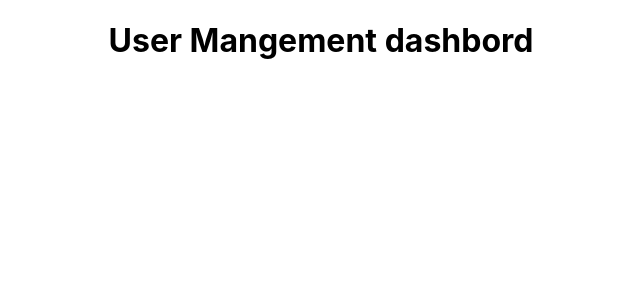
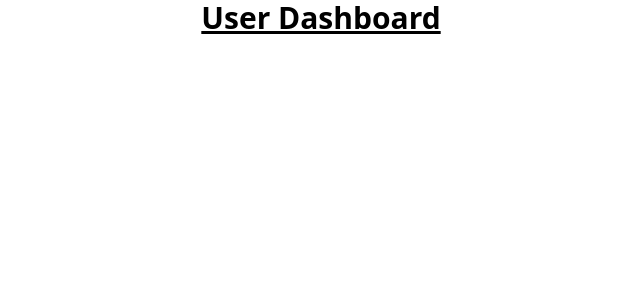
Before and after one commit to AAKANSHA773/react-assignment, a React (Create React App) app: page / in a window 1280 px wide. Shown: the top 300 px of the page, without its empty margins (319-959 px from the left). Built offline with nearby package versions, Linux system fonts and the light colour scheme.

Commit message:
add tailwind css to the assignment

```diff
--- a/package.json
+++ b/package.json
@@ -35,5 +35,10 @@
       "last 1 firefox version",
       "last 1 safari version"
     ]
+  },
+  "devDependencies": {
+    "autoprefixer": "^10.4.24",
+    "postcss": "^8.5.6",
+    "tailwindcss": "^3.4.19"
   }
 }
--- a/src/App.js
+++ b/src/App.js
@@ -1,10 +1,16 @@
 import logo from './logo.svg';
 import './App.css';
+import UserForm from './components/UserFrom';
 
 function App() {
   return (
     <div className="App">
-      <h1>User Mangement dashbord</h1>
+  <h1 className="text-3xl font-bold underline">
+      User Dashboard
+    </h1>
+      <div>
+        <UserForm/>
+      </div>
     </div>
   );
 }
--- a/src/index.css
+++ b/src/index.css
@@ -1,13 +1,3 @@
-body {
-  margin: 0;
-  font-family: -apple-system, BlinkMacSystemFont, 'Segoe UI', 'Roboto', 'Oxygen',
-    'Ubuntu', 'Cantarell', 'Fira Sans', 'Droid Sans', 'Helvetica Neue',
-    sans-serif;
-  -webkit-font-smoothing: antialiased;
-  -moz-osx-font-smoothing: grayscale;
-}
-
-code {
-  font-family: source-code-pro, Menlo, Monaco, Consolas, 'Courier New',
-    monospace;
-}
+@tailwind base;
+@tailwind components;
+@tailwind utilities;
--- /dev/null
+++ b/tailwind.config.js
@@ -0,0 +1,10 @@
+/** @type {import('tailwindcss').Config} */
+module.exports = {
+  content: [
+    "./src/**/*.{js,jsx,ts,tsx}",
+  ],
+  theme: {
+    extend: {},
+  },
+  plugins: [],
+}
```
Also changed, not shown: 1 other file (tests, documents, lock files or other folders).
